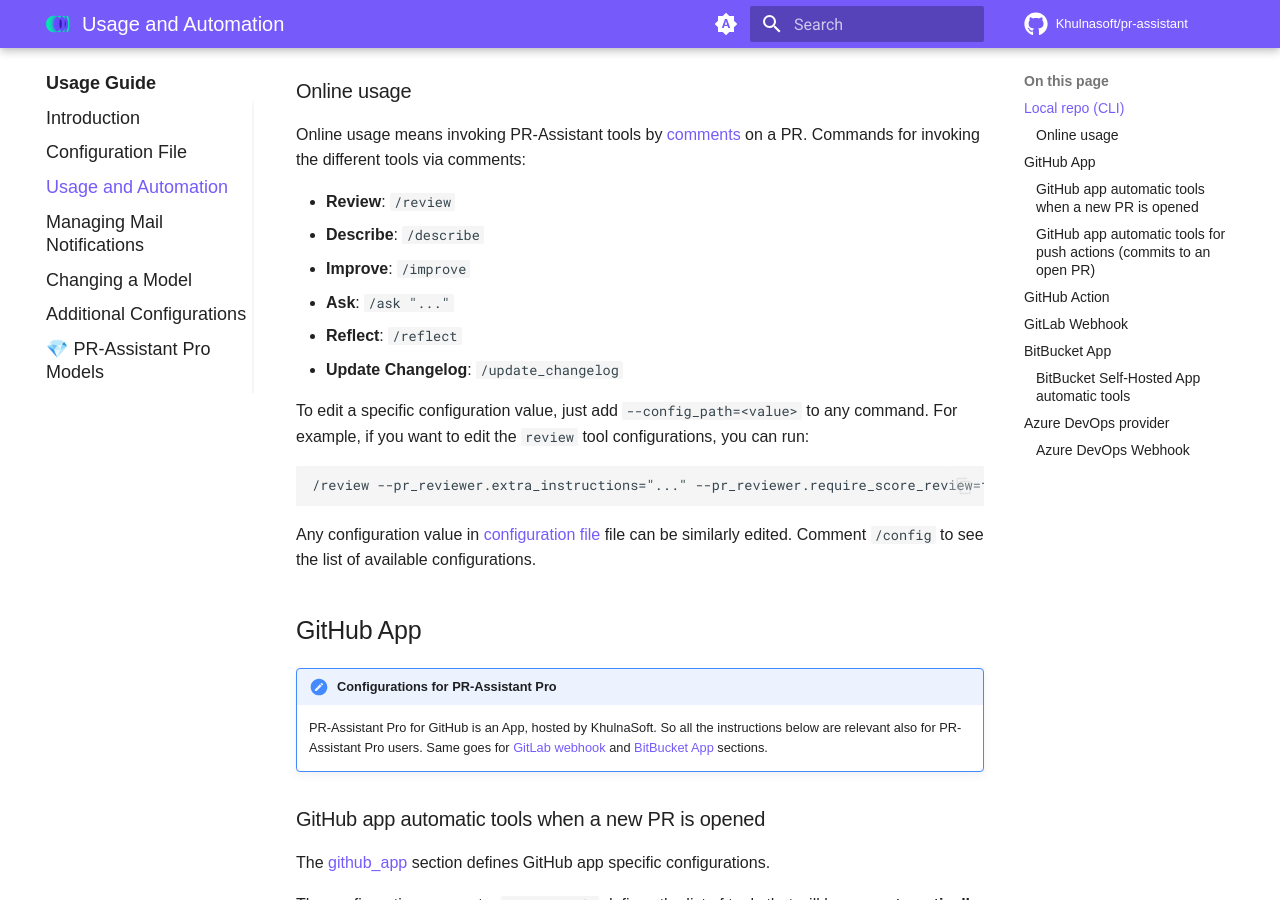
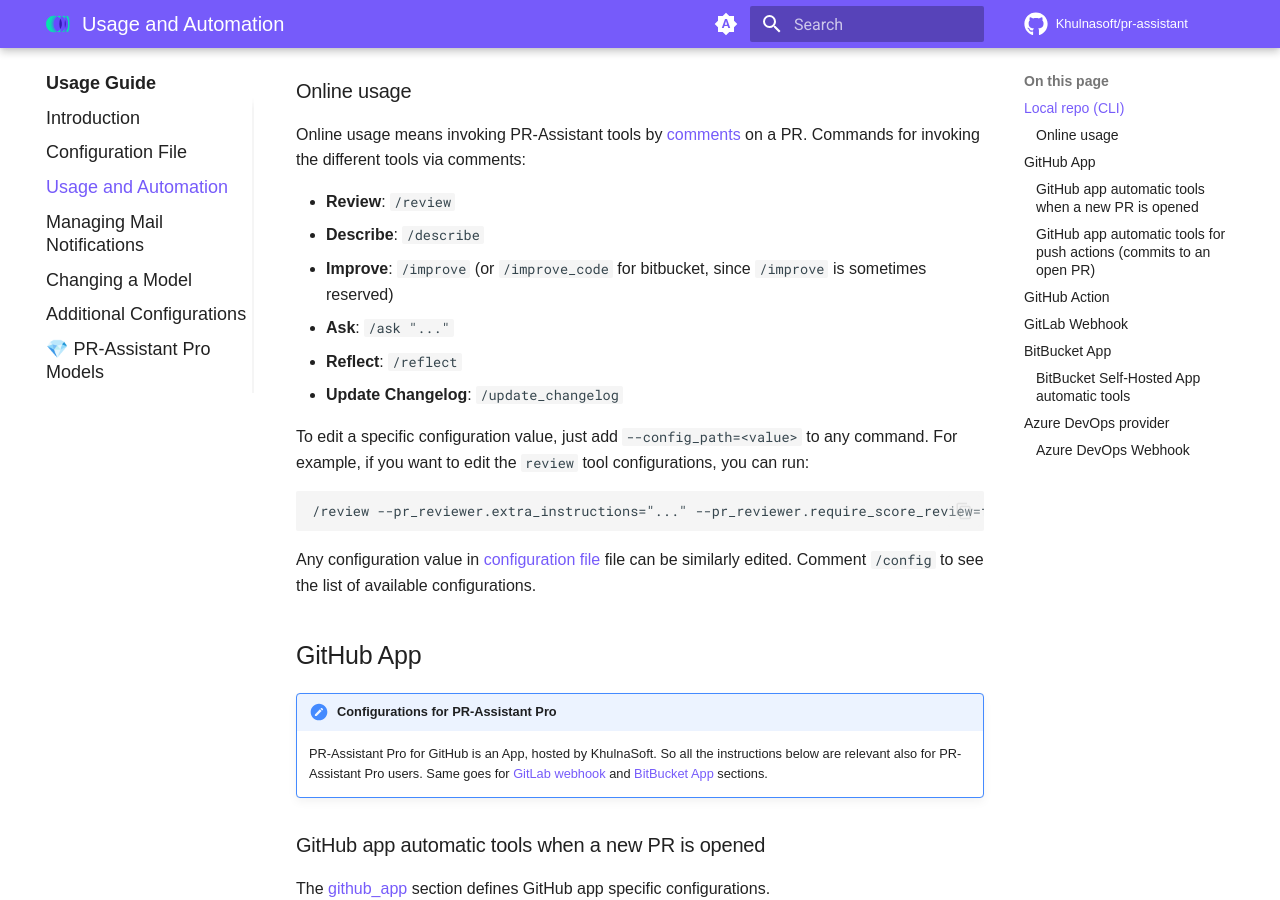
Before and after one commit to renovate-bot/khulnasoft-lab-_-pr-insight, an MkDocs documentation site: the page built from docs/docs/usage-guide/automations_and_usage.md, in a window 1280 px wide and 900 px high, scrolled down 1081 px. Built offline with MkDocs 1.6.1 and Material for MkDocs 9.7.7, drawn with Linux system fonts in a browser that asks for light colours; comment, search, counter and statistics services are not loaded.

Commit message:
Update automations_and_usage.md
Signed-off-by: gitworkflows <118260833+gitworkflows@users.noreply.github.com>

```diff
--- a/docs/docs/usage-guide/automations_and_usage.md
+++ b/docs/docs/usage-guide/automations_and_usage.md
@@ -44,7 +44,7 @@
 
 - **Review**:       `/review`
 - **Describe**:     `/describe`
-- **Improve**:      `/improve`
+- **Improve**: `/improve` (or `/improve_code` for bitbucket, since `/improve` is sometimes reserved)
 - **Ask**:          `/ask "..."`
 - **Reflect**:      `/reflect`
 - **Update Changelog**:      `/update_changelog`
```
